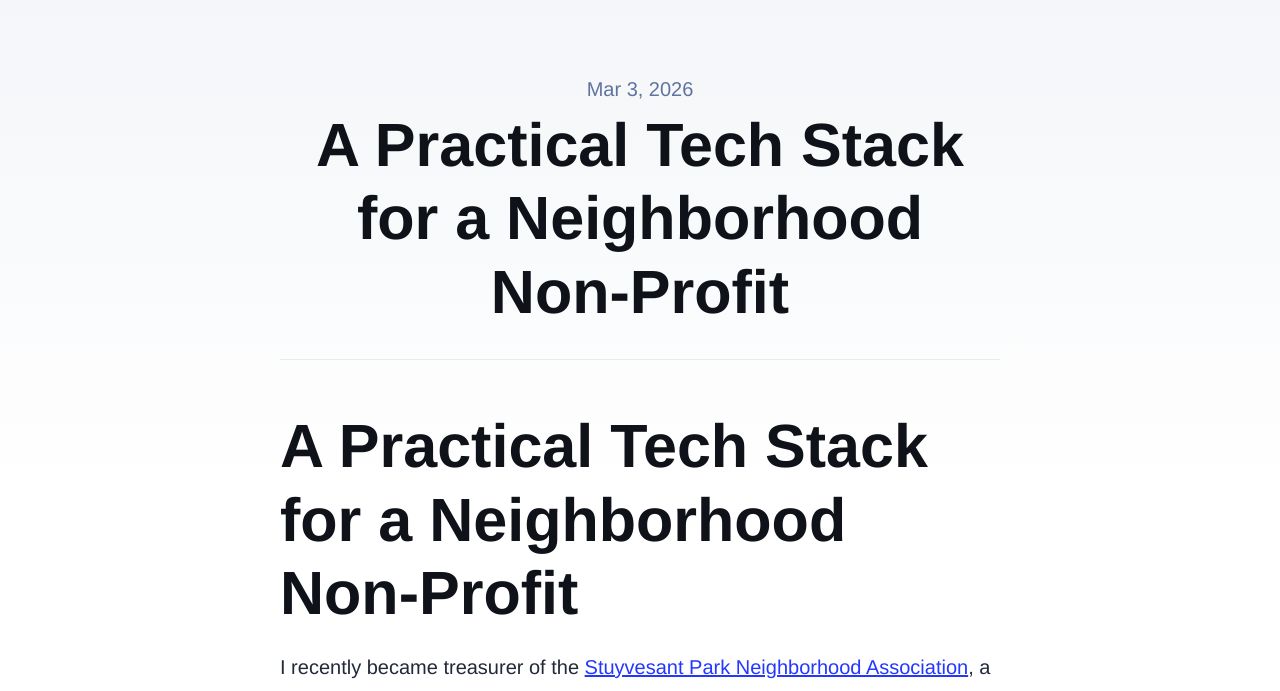
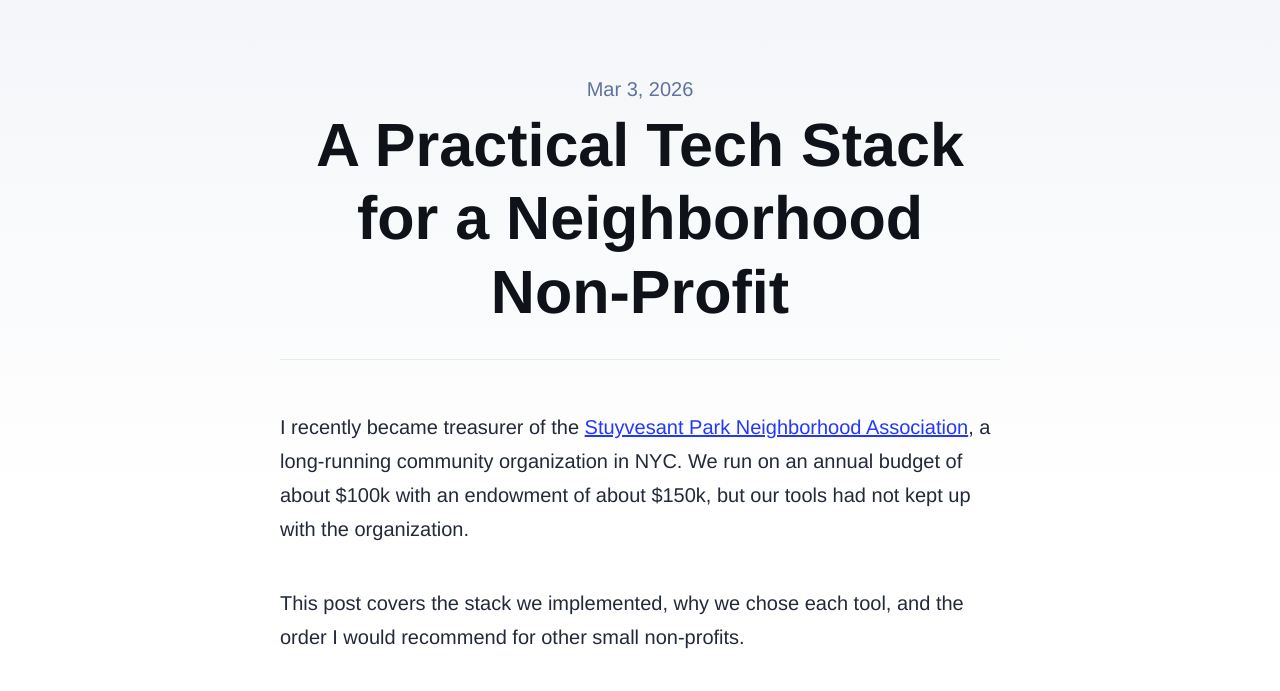
Before and after one commit to ivoytov/ivoytov-blog, an Astro site: page /blog/non-profit-tech-stack in a window 1280 px wide. Shown: the part 99-790 px from the top of the page. Built offline with nearby package versions, Linux system fonts and the light colour scheme; Astro itself is replaced by a stand-in of ours.

Commit message:
fix: remove extra title

```diff
--- a/src/content/blog/non-profit-tech-stack.md
+++ b/src/content/blog/non-profit-tech-stack.md
@@ -3,8 +3,6 @@ title: "A Practical Tech Stack for a Neighborhood Non-Profit"
 description: "Four tools to increase efficiency of a small non profit."
 pubDate: "Mar 3 2026"
 ---
-
-# A Practical Tech Stack for a Neighborhood Non-Profit
 
 I recently became treasurer of the [Stuyvesant Park Neighborhood Association](https://spnanyc.org), a long-running community organization in NYC. We run on an annual budget of about $100k with an endowment of about $150k, but our tools had not kept up with the organization.
 
```
